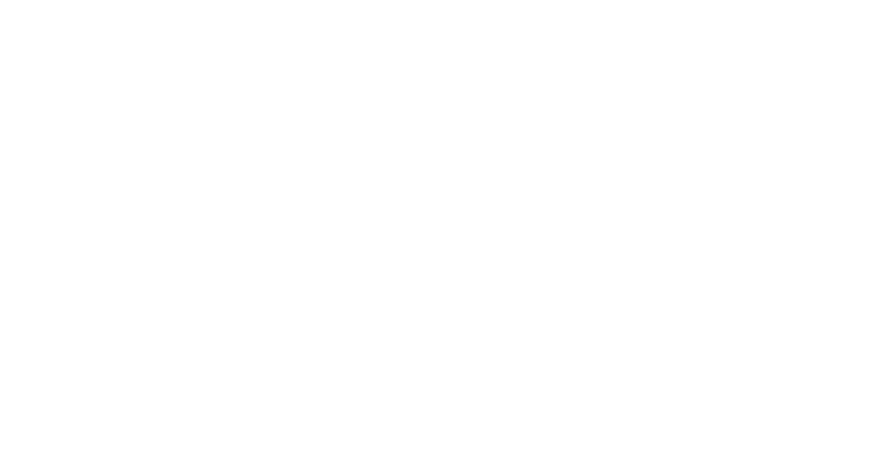
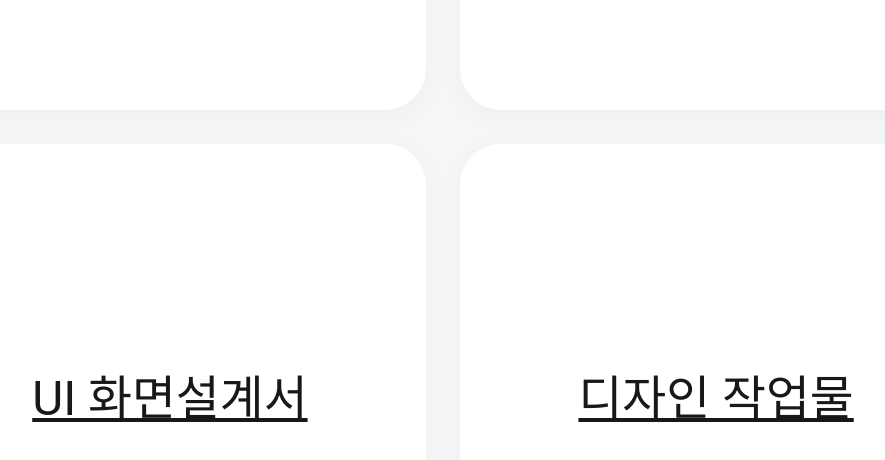
Before and after one commit to joyurim/warehouse, a Vue app: page / in a window 1280 px wide. Shown: the top 460 px of the page, without its empty margins (197-1082 px from the left). Built offline with nearby package versions, Linux system fonts and the light colour scheme; a web font is replaced by a local one.

Commit message:
vue-router 설치

```diff
--- a/package.json
+++ b/package.json
@@ -10,7 +10,8 @@
   "dependencies": {
     "core-js": "^3.8.3",
     "normalize.css": "^8.0.1",
-    "vue": "^3.2.13"
+    "vue": "^3.2.13",
+    "vue-router": "^4.0.13"
   },
   "devDependencies": {
     "@babel/core": "^7.12.16",
--- a/src/App.vue
+++ b/src/App.vue
@@ -1,31 +1,30 @@
 <template>
-  <main :class="{'lg': isMobile}">
-    <nav></nav>
+  <main :class="{'web': isWebLayout}" class="mainContainer">
+    <router-view />
   </main>
 </template>
 
 <script>
-
 export default {
   name: 'App',
   components: {
   },
   data() {
     return {
-      isMobile: false
+      isWebLayout: false,
     };
   },
   methods: {
-    checkIfMobile() {
-      this.isMobile = window.innerWidth >= 750;
+    checkIfWeb() {
+      this.isWebLayout = window.innerWidth >= 750;
     }
   },
   mounted() {
-    this.checkIfMobile();
-    window.addEventListener('resize', this.checkIfMobile);
+    this.checkIfWeb();
+    window.addEventListener('resize', this.checkIfWeb);
   },
   beforeUnmount() {
-    window.removeEventListener('resize', this.checkIfMobile);
+    window.removeEventListener('resize', this.checkIfWeb);
   },
 }
 </script>
--- a/src/main.js
+++ b/src/main.js
@@ -1,4 +1,7 @@
 import { createApp } from 'vue'
 import App from './App.vue'
+import router from './router';
+const app = createApp(App);
 
-createApp(App).mount('#app')
+app.use(router);
+app.mount('#app')
--- /dev/null
+++ b/src/router/index.js
@@ -0,0 +1,21 @@
+import { createRouter, createWebHistory } from 'vue-router';
+import MainHome from '../view/main/index.vue'
+
+const routes = [
+    {
+        path: '/',
+        name: 'MainHome',
+        component: MainHome,
+    },
+    {
+        path: '/hi',
+        component: <div>hi</div>
+    }
+];
+
+const router = createRouter({
+    history: createWebHistory(),
+    routes,
+});
+
+export default router;
--- a/src/styles/common.scss
+++ b/src/styles/common.scss
@@ -1,6 +1,91 @@
+html, body, div, span, applet, object, iframe,
+h1, h2, h3, h4, h5, h6, p, blockquote, pre,
+a, abbr, acronym, address, big, cite, code,
+del, dfn, em, img, ins, kbd, q, s, samp,
+small, strike, strong, sub, sup, tt, var,
+b, u, i, center,
+dl, dt, dd, ol, ul, li,
+fieldset, form, label, legend,
+table, caption, tbody, tfoot, thead, tr, th, td,
+article, aside, canvas, details, embed,
+figure, figcaption, footer, header, hgroup,
+menu, nav, output, ruby, section, summary,
+time, mark, audio, video {
+  margin: 0;
+  padding: 0;
+  border: 0;
+  vertical-align: baseline;
+}
+
+article, aside, details, figcaption, figure,
+footer, header, hgroup, menu, nav, section {
+  display: block;
+}
+
+body {
+  line-height: 1;
+}
+
+ol, ul {
+  list-style: none;
+}
+
+blockquote, q {
+  quotes: none;
+}
+
+blockquote:before,
+blockquote:after,
+q:before, q:after {
+  content: '';
+  content: none;
+}
+
+table {
+  border-collapse: collapse;
+  border-spacing: 0;
+}
 * {
   color: $grey80;
   font-family: 'Pretendard', 'Roboto', sans-serif;
   font-size: pxToVw(14);
   line-height: 1.25;
+  #app {
+    display: flex;
+    flex-direction: column;
+    align-items: center;
+    justify-content: center;
+    overflow-x: hidden;
+    min-height: 100svh;
+  }
 }
+.mainContainer {
+  display: flex;
+  flex-direction: column;
+  justify-content: center;
+  width: 100vw;
+  height: 100svh;
+  background: $grey10;
+}
+.commonNav {
+  display: flex;
+  flex-direction: column;
+  align-items: center;
+  &__container {
+    display: grid;
+    grid-template-columns: repeat(2, 1fr);
+    gap: pxToVw(10)
+  }
+  li {
+    display: flex;
+    flex-direction: column;
+    align-items: center;
+    justify-content: center;
+    width: pxToVw(150);
+    height: pxToVw(150);
+    background: white;
+    border-radius: pxToVw(12);
+    text-align: center;
+    box-shadow: 0 pxToVw(2) pxToVw(6) $grey20;
+  }
+}
--- /dev/null
+++ b/src/view/main/index.vue
@@ -0,0 +1,30 @@
+<template>
+  <nav class="commonNav">
+    <ul class="commonNav__container">
+      <li v-for="nav in menuList" :key="nav.name">
+        <router-link :to="nav.link">
+          {{nav.name}}
+        </router-link>
+      </li>
+    </ul>
+  </nav>
+</template>
+
+<script>
+export default {
+  name: 'MainHome',
+  data() {
+    return {
+      isWebLayout: false,
+      menuList: [
+        { name: '이벤트 모아보기', link: '/' },
+        { name: '텐바이텐 리뉴얼', link: '' },
+        { name: 'UI 화면설계서', link: '' },
+        { name: '디자인 작업물', link: '' },
+        { name: '주요 참여 프로젝트', link: '' },
+        { name: 'gitHub 바로가기', link: '' },
+      ]
+    };
+  },
+};
+</script>
```
Also changed, not shown: 1 other file (tests, documents, lock files or other folders).
